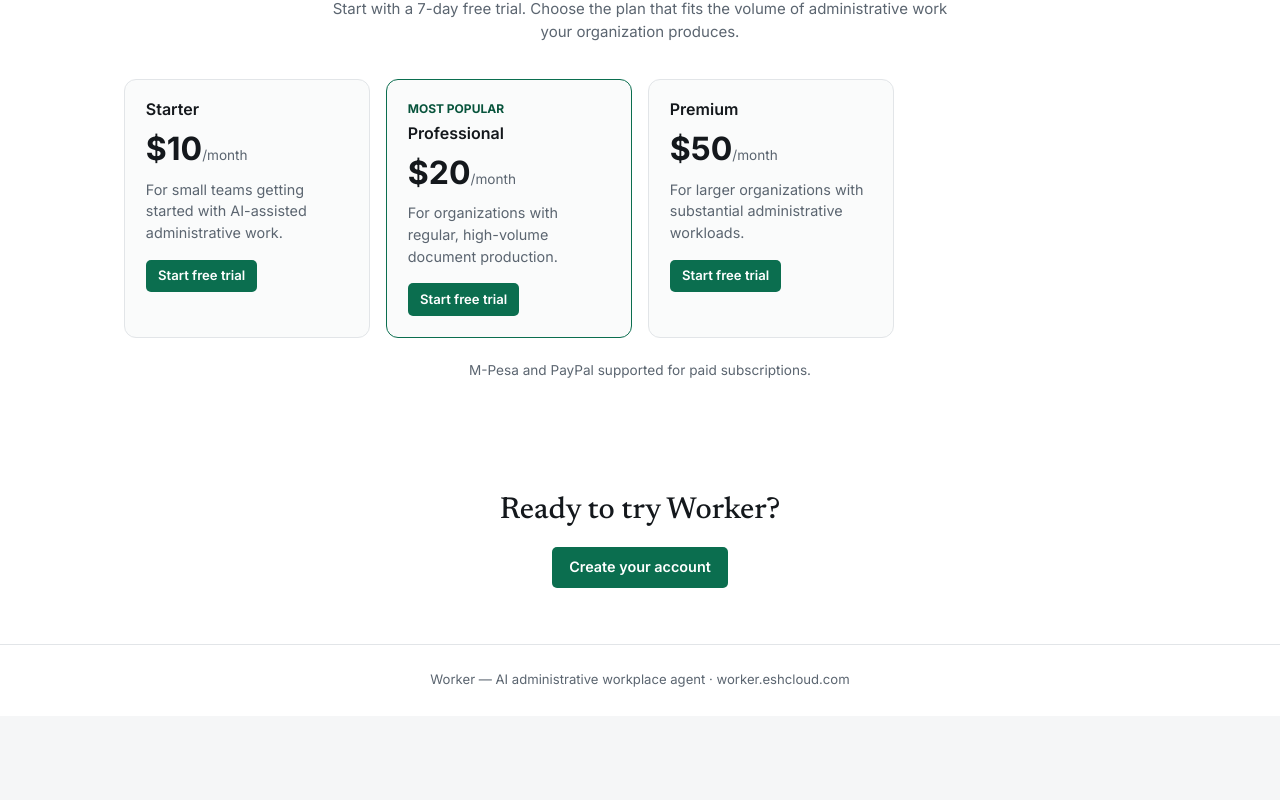
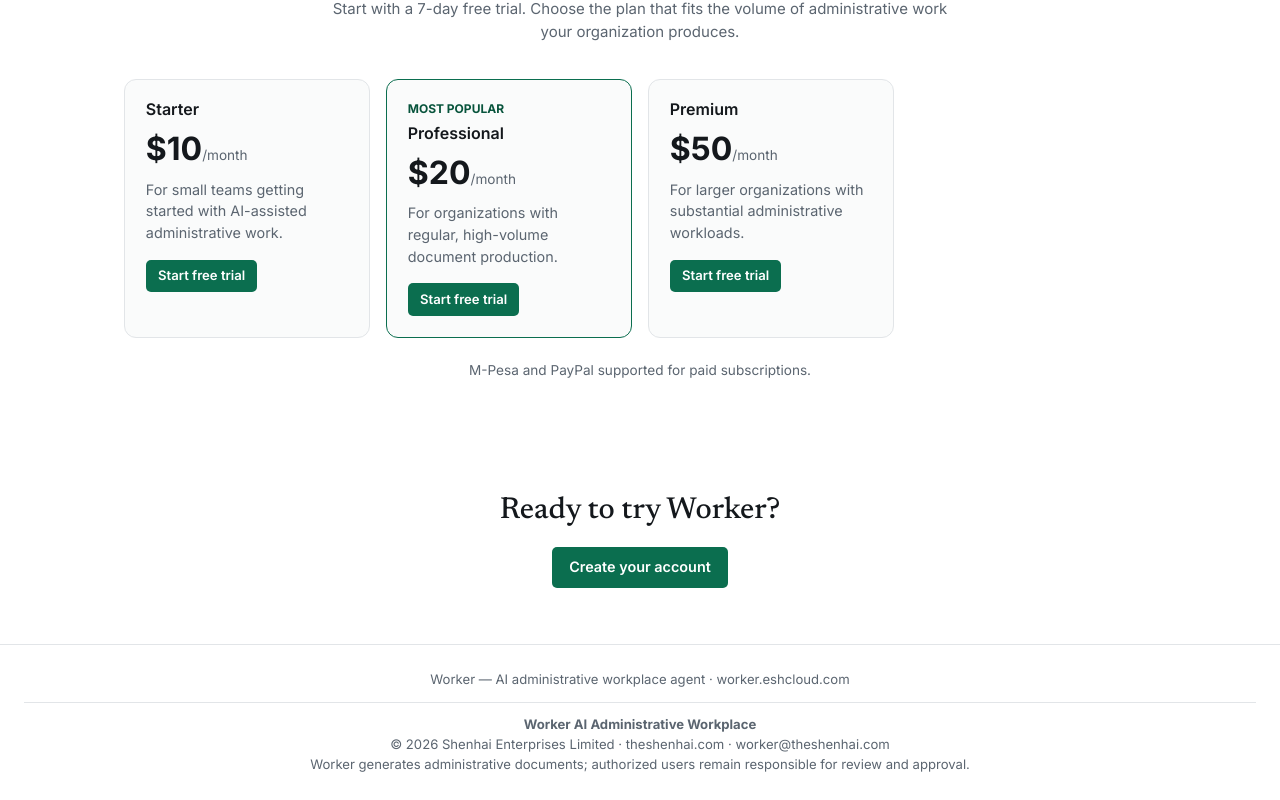
Before and after one commit to EcoShenhai/worker, a React (Vite) app in the folder frontend/: page / in a window 1280 px wide. Shown: the part 1357-2157 px from the top of the page. Before the commit the page ends 2073 px from the top, so only its background shows below. Built offline with nearby package versions, Linux system fonts and the light colour scheme; no server answers.

Commit message:
feat(worker): add landing page attribution

```diff
--- a/frontend/src/pages/Landing.jsx
+++ b/frontend/src/pages/Landing.jsx
@@ -120,7 +120,14 @@
         <Link className="btn" to="/register">{t('landing.final.cta')}</Link>
       </section>
 
-      <footer className="lp-foot">{t('landing.footer')}</footer>
+      <footer className="lp-foot">
+        <div>{t('landing.footer')}</div>
+        <div style={{ marginTop: 12, paddingTop: 12, borderTop: '1px solid var(--line)', lineHeight: 1.5 }}>
+          <div><strong>Worker AI Administrative Workplace</strong></div>
+          <div>© 2026 Shenhai Enterprises Limited · theshenhai.com · worker@theshenhai.com</div>
+          <div>Worker generates administrative documents; authorized users remain responsible for review and approval.</div>
+        </div>
+      </footer>
     </div>
   );
 }
```
